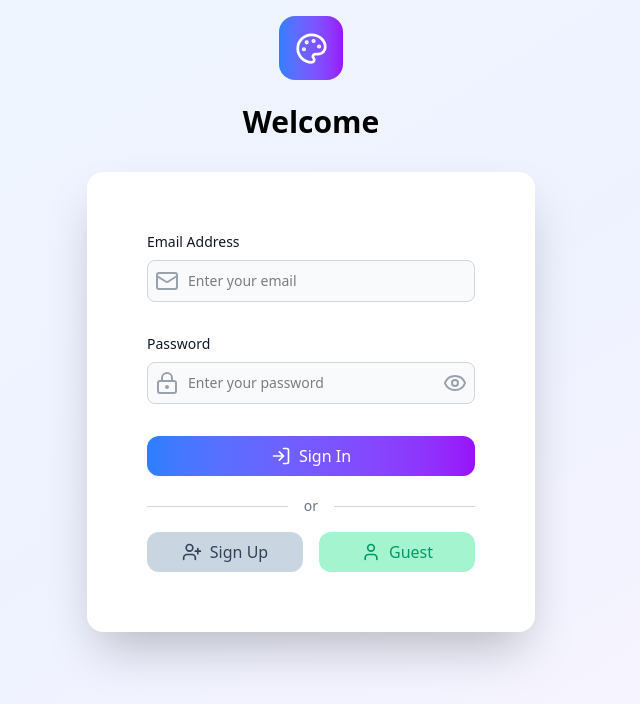
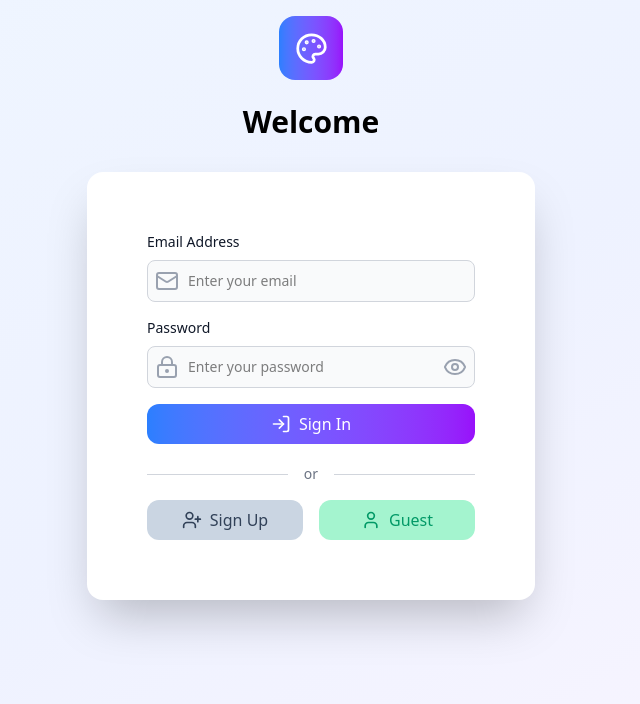
Before and after one commit to ksk45/OnlineBoard, a React (Vite) app in the folder frontend/: page / in a window 1280 px wide. Shown: the top 704 px of the page, without its empty margins (329-969 px from the left). Built offline with nearby package versions, Linux system fonts and the light colour scheme.

Commit message:
ログイン画面　inputコンポーネントの細分化

```diff
--- a/frontend/src/components/Auth/AuthInput.tsx
+++ b/frontend/src/components/Auth/AuthInput.tsx
@@ -1,42 +1,16 @@
-import { Eye, LockKeyhole, Mail, User } from "lucide-react";
+import { Eye, EyeOff, LockKeyhole, Mail, User } from "lucide-react";
 import { useState, type JSX } from "react";
-import { tv, type VariantProps } from "tailwind-variants";
-
-// cssの条件分岐を記載
-const inputField = tv({
-  // slots：デフォルトのcssを記述
-  slots: {
-    label: "mb-2 block text-sm font-medium text-gray-900 dark:text-white",
-    input:
-      "block w-full rounded-lg border border-gray-300 bg-gray-50 p-2.5 text-sm",
-    error: "mt-2 text-sm text-red-600 dark:text-red-500",
-  },
-  // variants: 条件に応じたcssを記述
-  variants: {
-    error: {
-      true: {
-        label: "text-red-700 dark:text-red-500",
-        input:
-          "border-red-500 bg-red-50 text-red-900 placeholder-red-700 focus:border",
-      },
-    },
-  },
-});
+import UIInput from "../ui/UIInput";
 
 // props定義
-type AuthInputProps = VariantProps<typeof inputField> & {
+type AuthInputProps = {
   errorMessage?: string;
   type: string;
   value: string;
   onChange: (e: React.ChangeEvent<HTMLInputElement>) => void;
 };
 
-// メイン処理
 const AuthInput = (props: AuthInputProps) => {
-  const { label, input, error } = inputField({
-    error: !!props.errorMessage,
-  });
-
   // inputのtype定義
   const types: Record<string, string> = {
     email: "email",
@@ -80,37 +54,29 @@ const AuthInput = (props: AuthInputProps) => {
 
   // pass確認ボタン定義
   const [isVisible, setIsVisible] = useState(false);
-  const togglePassVisibility = () => {
-    setIsVisible(!isVisible);
-  };
+  const passVisibleButton = (
+    <button
+      type="button"
+      onClick={() => setIsVisible(!isVisible)}
+      className="absolute right-2 text-gray-400"
+      tabIndex={-1}
+    >
+      {(props.type === "pass" || props.type === "pass_new") &&
+        (isVisible ? <EyeOff /> : <Eye />)}
+    </button>
+  );
 
   return (
     <div>
-      <label className={label()}>{inputLabel}</label>
-      <div className="relative flex items-center">
-        {placeholderIcon}
-        <input
-          type={isVisible ? "text" : type}
-          placeholder={placeholder}
-          className={`${input()} pl-10`}
-          required
-          value={props.value}
-          onChange={props.onChange}
-        />
-        {(props.type === "pass" || props.type === "pass_new") && (
-          <button
-            type="button"
-            onClick={togglePassVisibility}
-            className="absolute right-2 text-gray-400"
-            tabIndex={-1}
-          >
-            <Eye />
-          </button>
-        )}
-      </div>
-      {props.errorMessage && (
-        <div className={error()}>{props.errorMessage}</div>
-      )}
+      <UIInput
+        type={isVisible ? "text" : type}
+        placeholder={placeholder}
+        onChange={props.onChange}
+        inputLabel={inputLabel}
+        leftIcon={placeholderIcon}
+        rightIcon={passVisibleButton}
+        errorMessage={props.errorMessage}
+      />
     </div>
   );
 };
--- a/frontend/src/components/Auth/Form/SignInForm.tsx
+++ b/frontend/src/components/Auth/Form/SignInForm.tsx
@@ -28,7 +28,7 @@ const SignInForm = (props: SignInFormProps) => {
   };
 
   return (
-    <form onSubmit={handleSubmit} className="space-y-8">
+    <form onSubmit={handleSubmit} className="space-y-4">
       <AuthInput
         type="email"
         errorMessage=""
--- a/frontend/src/components/ui/UIButton.tsx
+++ b/frontend/src/components/ui/UIButton.tsx
@@ -1,10 +1,12 @@
 import type { ButtonHTMLAttributes, ReactNode } from "react";
 
+// props定義
 interface UIButtonProps extends ButtonHTMLAttributes<HTMLButtonElement> {
   children: ReactNode;
   className?: string;
 }
 
+// メイン処理
 const UIButton = ({ children, className = "", ...props }: UIButtonProps) => {
   return (
     <button
--- /dev/null
+++ b/frontend/src/components/ui/UIInput.tsx
@@ -0,0 +1,63 @@
+import type React from "react";
+import type { InputHTMLAttributes } from "react";
+import { tv } from "tailwind-variants";
+
+// props定義
+interface UIInputProps extends InputHTMLAttributes<HTMLInputElement> {
+  inputLabel?: string;
+  leftIcon?: React.ReactNode;
+  rightIcon?: React.ReactNode;
+  errorMessage?: string;
+}
+
+const inputField = tv({
+  // slots デフォルトcssを定義
+  slots: {
+    label: "mb-2 block text-sm font-medium text-gray-900",
+    input:
+      "block w-full rounded-lg border border-gray-300 bg-gray-50 p-2.5 text-sm pl-10",
+    error: "mt-2 text-sm text-red-600",
+  },
+  // variants 条件に応じて追加・変更するcssを定義
+  variants: {
+    error: {
+      true: {
+        label: "text-red-700",
+        input:
+          "border-red-500 bg-red-50 text-red-900 placeholder-red-700 focus:border",
+      },
+    },
+  },
+});
+
+// メイン処理
+const UIInput = ({
+  inputLabel,
+  leftIcon,
+  rightIcon,
+  errorMessage,
+  className = "",
+  ...props
+}: UIInputProps) => {
+  const { label, input, error } = inputField({
+    error: !!errorMessage,
+  });
+
+  return (
+    <div>
+      <div className={label()}>{inputLabel}</div>
+      <div className="relative flex items-center">
+        {leftIcon}
+        <input
+          {...props}
+          className={`${input()} ${className}`}
+        />
+        {rightIcon}
+      </div>
+      {errorMessage && (
+        <div className={error()}>{errorMessage}</div>
+      )}
+    </div>
+  );
+};
+export default UIInput;
```
